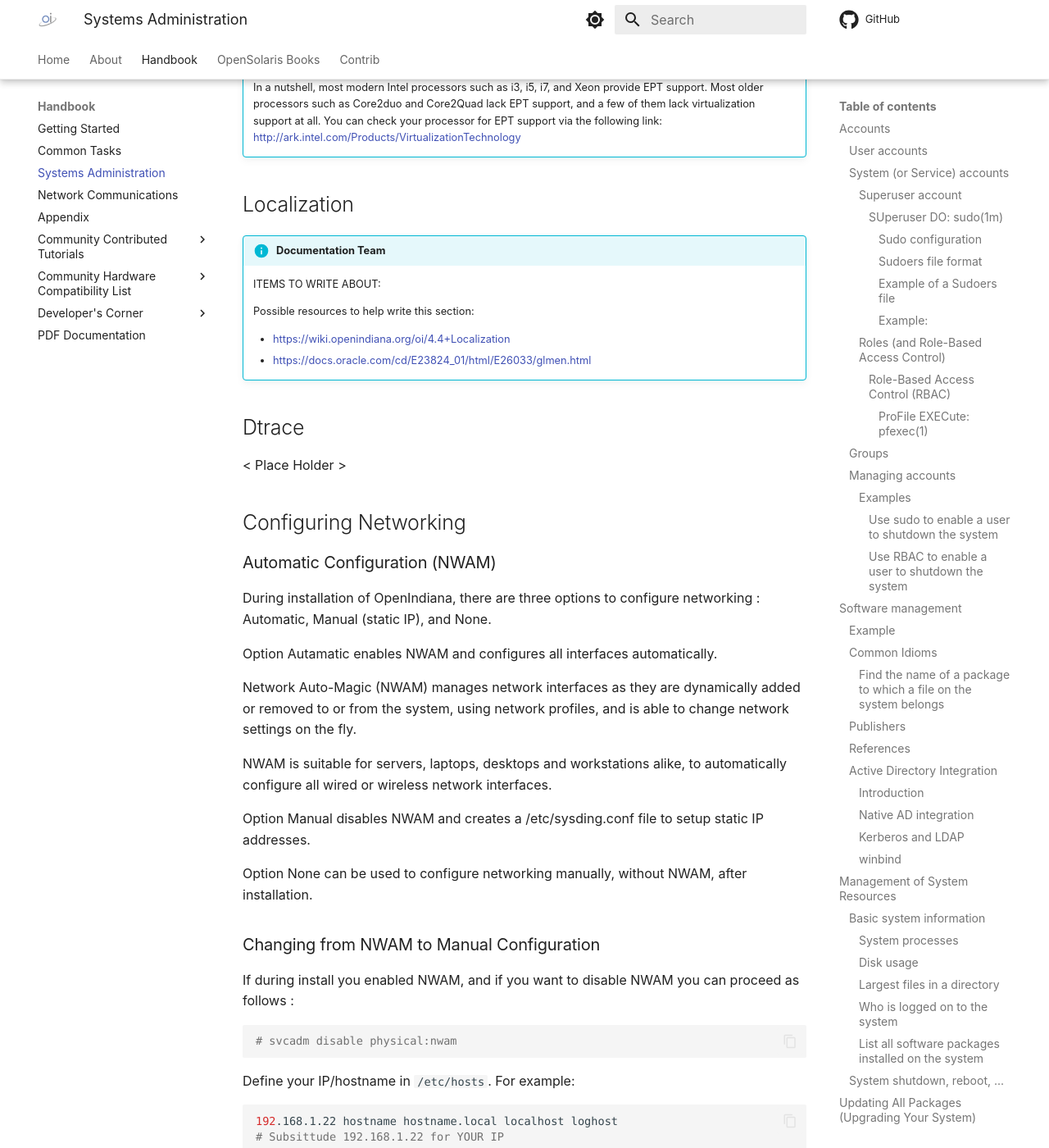
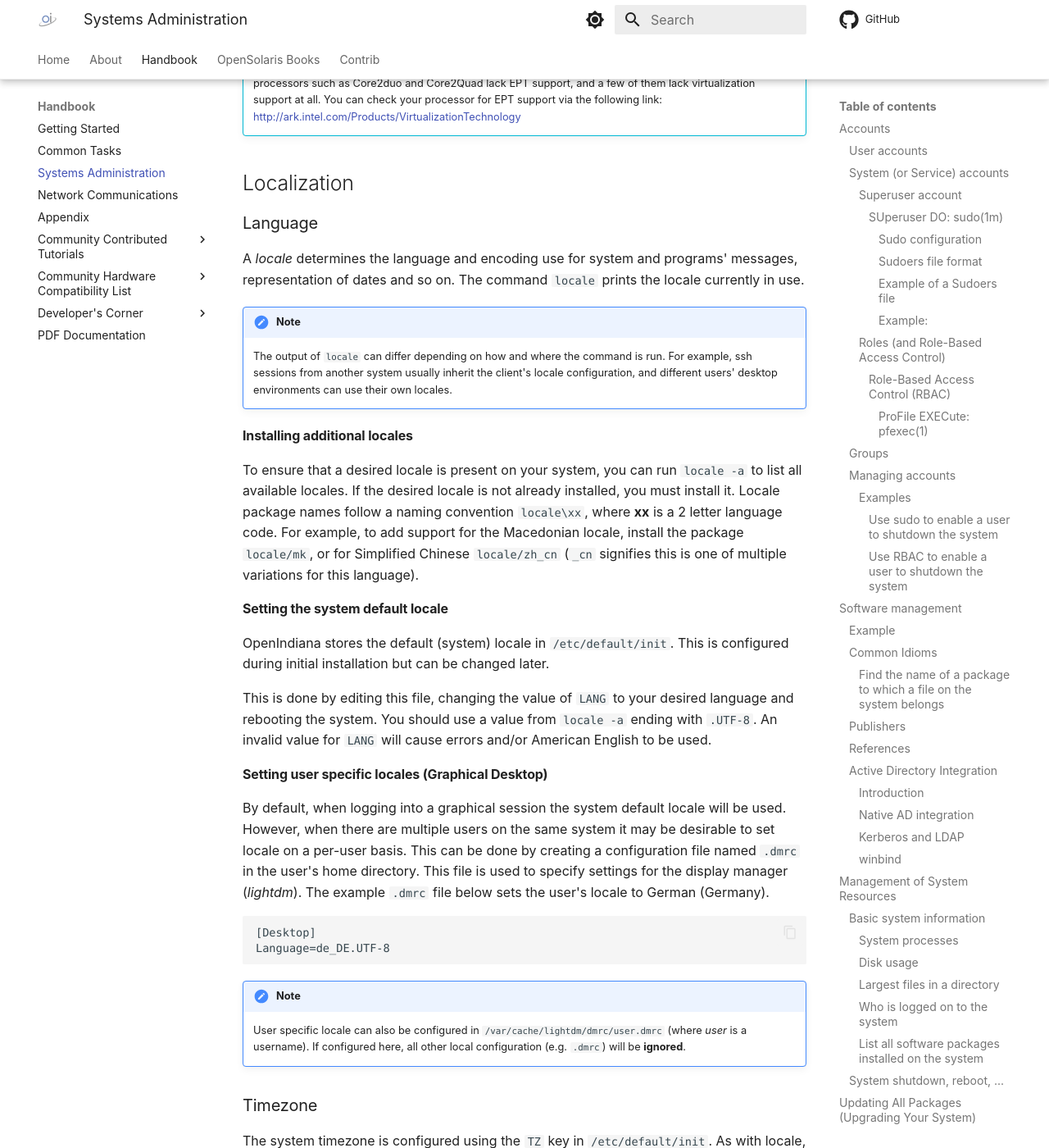
Before and after one commit to OpenIndiana/oi-docs, an MkDocs documentation site: the page built from docs/handbook/systems-administration.md, in a window 1280 px wide and 1400 px high, scrolled down 41281 px. Shown: the whole window at 82% size. Built offline with MkDocs 1.6.1 and Material for MkDocs 9.7.7, drawn with Linux system fonts in a browser that asks for light colours; comment, search, counter and statistics services are not loaded; some of the changed text lies outside the part shown.

Commit message:
Add documentation for locale and timezone

````diff
--- a/docs/handbook/systems-administration.md
+++ b/docs/handbook/systems-administration.md
@@ -762,7 +762,7 @@
 pfexec pkg update
 ```
 
-(Note: for `pfexec` to succeed you'll need to have the `Software Installation` profile [enabled for your user account](../getting-started/#quick-start-to-ips).)
+(Note: for `pfexec` to succeed you'll need to have the `Software Installation` profile [enabled for your user account](getting-started.md#quick-start-to-ips).)
 
 
 New installation images are beneficial for those
@@ -1700,14 +1700,68 @@
 
 ## Localization
 
-<div class="info" markdown="1">
-!!! info "Documentation Team"
-    ITEMS TO WRITE ABOUT:
-
-    Possible resources to help write this section:
-
-    * <https://wiki.openindiana.org/oi/4.4+Localization>
-    * <https://docs.oracle.com/cd/E23824_01/html/E26033/glmen.html>
+### Language
+
+A *locale* determines the language and encoding use for system and programs' messages, representation of dates and so on. The command `locale` prints the locale currently in use.
+
+<div class="note" markdown="1">
+!!! note
+    The output of `locale` can differ depending on how and where the command is run.
+    For example, ssh sessions from another system usually inherit the client's locale configuration, and different users' desktop environments can use their own locales.
+</div>
+
+#### Installing additional locales
+
+To ensure that a desired locale is present on your system, you can run `locale -a` to list all available locales.
+If the desired locale is not already installed, you must install it. Locale package names follow a naming convention `locale\xx`, where **xx** is a 2 letter language code.
+For example, to add support for the Macedonian locale, install the package `locale/mk`, or for Simplified Chinese `locale/zh_cn` (`_cn` signifies this is one of multiple variations for this language).
+
+#### Setting the system default locale
+
+OpenIndiana stores the default (system) locale in `/etc/default/init`. This is configured during initial installation but can be changed later.
+
+This is done by editing this file, changing the value of `LANG` to your desired language and rebooting the system. You should use a value from `locale -a` ending with `.UTF-8`.
+An invalid value for `LANG` will cause errors and/or American English to be used.
+
+#### Setting user specific locales (Graphical Desktop)
+
+By default, when logging into a graphical session the system default locale will be used. However, when there are multiple users on the same system it may be desirable to set locale on a per-user basis.
+This can be done by creating a configuration file named `.dmrc` in the user's home directory.
+This file is used to specify settings for the display manager (*lightdm*). The example `.dmrc` file below sets the user's locale to German (Germany).
+
+```
+[Desktop]
+Language=de_DE.UTF-8
+```
+
+<div class="note" markdown="1">
+!!! note
+    User specific locale can also be configured in `/var/cache/lightdm/dmrc/user.dmrc` (where *user* is a username). If configured here, all other local configuration (e.g. `.dmrc`) will be **ignored**.
+</div>
+
+### Timezone
+
+The system timezone is configured using the `TZ` key in `/etc/default/init`. As with locale, it should be configured during installation but can be changed later.
+The `tzselect` utility can be used to determine the appropriate timezone name to use in `/etc/default/init`.
+
+### Example system localization defaults
+
+This example of `/etc/default/init` sets the locale to German (Germany) and the timezone to Germany
+
+```
+TZ=Europe/Berlin
+CMASK=022
+LANG=de_DE.UTF-8
+```
+
+### Granular localization customization
+
+It is also possible to configure the system to use certain aspects of one locale in combination with another. Such as using a currency associated with a different language. This is done with `LC_` locale environment variables.
+They can be set in `/etc/default/init`. These variables are common to most Unix-like systems and so are not documented here.
+
+<div class="note" markdown="1">
+!!! note
+    Avoid setting `LC_ALL` globally, as this will override any local user configuration.
 </div>
 
 ## Dtrace
````
Also changed, not shown: other parts of docs/handbook/systems-administration.md (+4 -4 lines).
